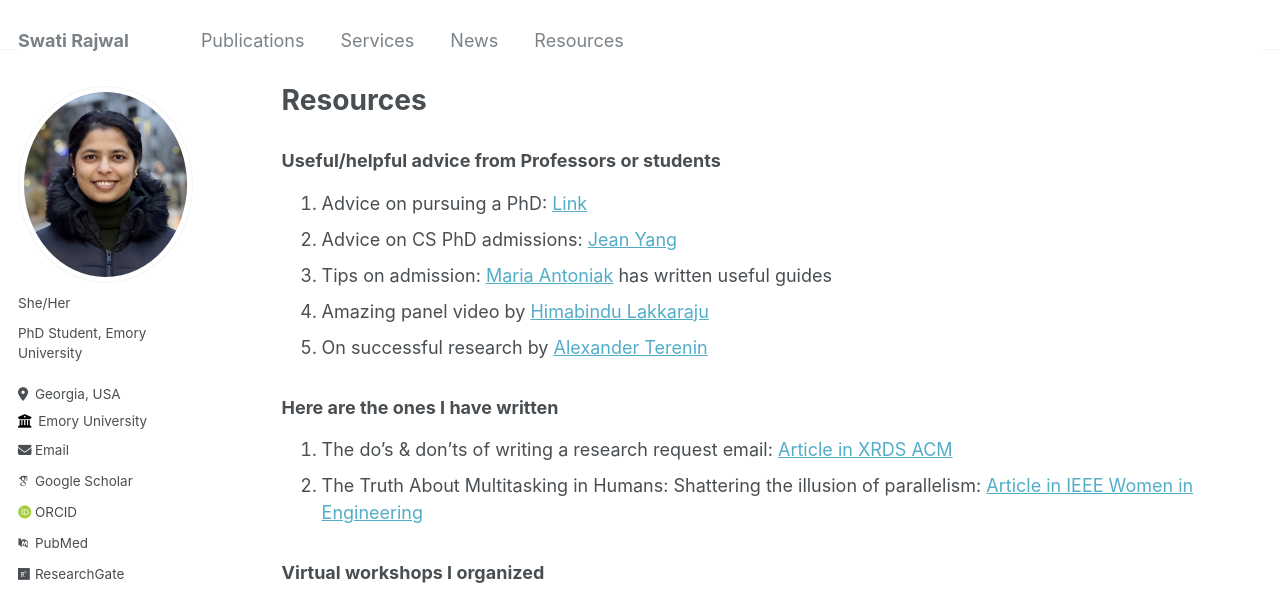
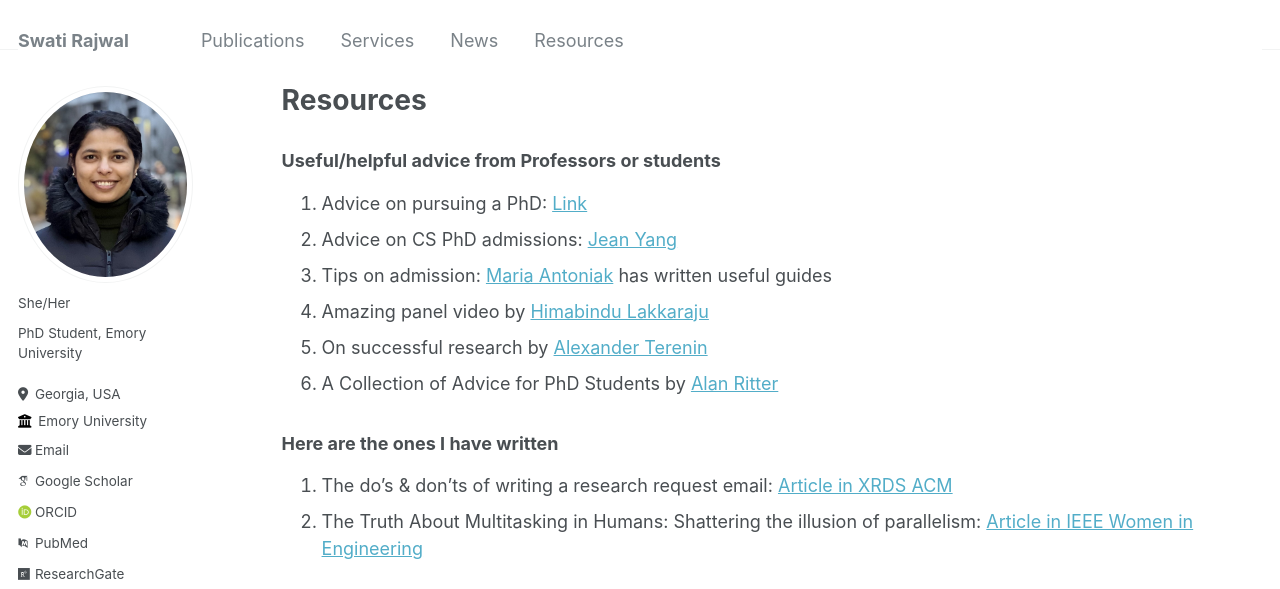
Before and after one commit to swati-rajwal/swati-rajwal.github.io, a Jekyll site: the page built from _pages/resources.md, in a window 1280 px wide and 1323 px high, cut to the strip 0-589 px from the top of the window. Built offline with Jekyll 4.4.1, drawn with Linux system fonts in a browser that asks for light colours; some web fonts are replaced.

Commit message:
Update resources.md

```diff
--- a/_pages/resources.md
+++ b/_pages/resources.md
@@ -12,6 +12,7 @@ author_profile: true
 3. Tips on admission: <a href="https://maria-antoniak.github.io/2020/11/27/phd-applications.html" target="_blank">Maria Antoniak</a> has written useful guides
 4. Amazing panel video by <a href="https://www.youtube.com/watch?v=z6TkkdlRWcU" target="_blank">Himabindu Lakkaraju</a>
 5. On successful research by <a href="https://avt.im/blog/on-successful-research/" target="_blank">Alexander Terenin</a>
+6. A Collection of Advice for PhD Students by <a href="https://aritter.github.io/advice.html" target="_blank">Alan Ritter</a>
 
 <h3>Here are the ones I have written</h3>
 
```
